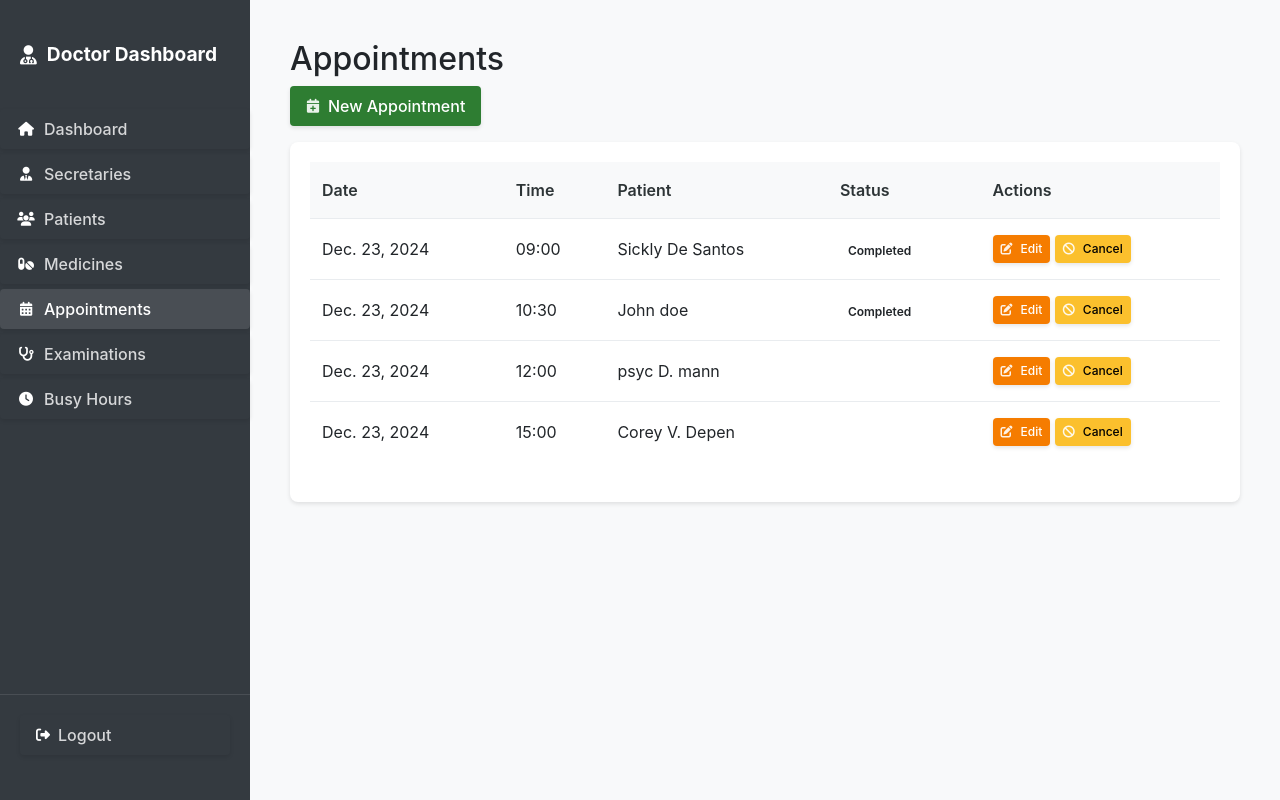
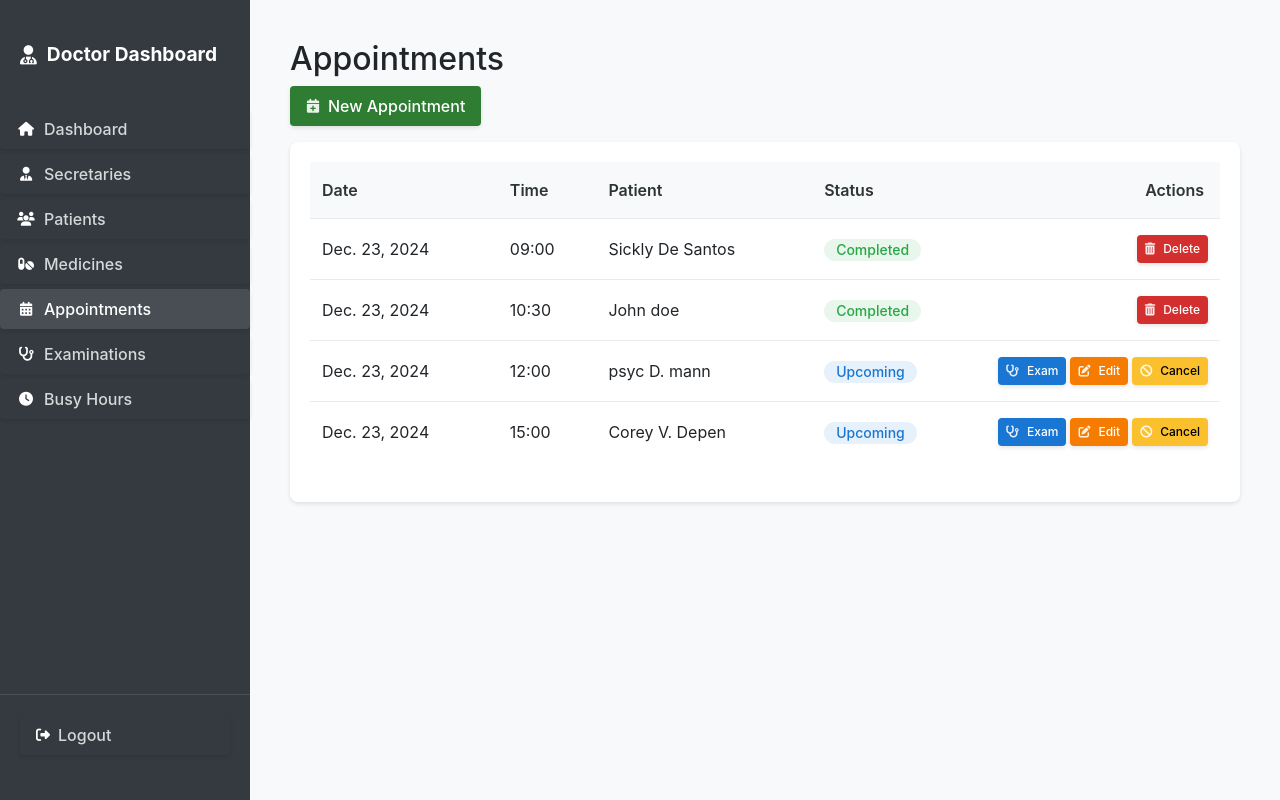
Before and after one commit to ZZSavagelordZZ/itec320_project20801530, a Django app: page /appointments/ in a window 1280 px wide. Run offline with Django 5.2, Linux system fonts and the light colour scheme; a user stored in the database is signed in; data comes from the database, SQL or seed files in the repository; both versions use the stored data as it was after the commit.

Commit message:
checkpoint god knows how much

```diff
--- a/Itec320_project/secretary_dash/views.py
+++ b/Itec320_project/secretary_dash/views.py
@@ -218,37 +218,26 @@
 @user_passes_test(lambda u: u.is_superuser or is_secretary(u))
 def appointment_edit(request, pk):
     appointment = get_object_or_404(Appointment, pk=pk)
+    is_reschedule = request.GET.get('reschedule') == 'true'
+
     if request.method == 'POST':
         form = AppointmentForm(request.POST, instance=appointment)
         if form.is_valid():
-            form.save()
-            messages.success(request, mark_safe(
-                '<div class="message-content">'
-                '<h4>Appointment Updated</h4>'
-                '<p>The appointment has been updated successfully.</p>'
-                '</div>'
-            ))
+            appointment = form.save(commit=False)
+            if is_reschedule:
+                appointment.status = 'upcoming'
+            appointment.save()
+            messages.success(request, 'Appointment updated successfully.')
             return redirect('secretary_dash:appointment_list')
-        else:
-            # Format error messages
-            error_messages = []
-            for field, field_errors in form.errors.items():
-                if field == '__all__':
-                    error_messages.extend(field_errors)
-                else:
-                    error_messages.append(f'<strong>{field}:</strong> {field_errors[0]}')
-
-            if error_messages:
-                error_html = '<div class="message-content"><h4>Appointment Form Errors</h4><ul>'
-                for error in error_messages:
-                    error_html += f'<li>{error}</li>'
-                error_html += '</ul></div>'
-                messages.error(request, mark_safe(error_html))
     else:
         form = AppointmentForm(instance=appointment)
+        if is_reschedule:
+            messages.info(request, 'Rescheduling cancelled appointment.')
+
     return render(request, 'secretary_dash/common/appointment_form.html', {
         'form': form,
-        'title': 'Edit Appointment'
+        'title': 'Edit Appointment',
+        'is_reschedule': is_reschedule
     })
 
 @login_required
--- a/Itec320_project/static/css/main.css
+++ b/Itec320_project/static/css/main.css
@@ -492,112 +492,57 @@
 }
 
 /* Action Column */
-.actions-column {
-    width: 12rem;
-    text-align: right;
-    white-space: nowrap;
-}
-
-.actions-column .btn,
-.actions-column form {
-    display: inline-flex;
-    align-items: center;
-    margin-left: 0.5rem;
-}
-
-.actions-column .btn:first-child {
-    margin-left: 0;
-}
-
-/* Small Buttons in Tables */
-.table-container .btn-sm {
-    padding: 0.25rem 0.5rem;
-    font-size: 0.75rem;
-    height: 1.75rem;
-}
-
-.table-container .btn-sm i {
-    font-size: 0.75rem;
-    margin-right: 0.25rem;
-}
-
-/* Mobile Responsive */
-@media (max-width: 768px) {
-    .table-container {
-        margin: 0.5rem 0;
-    }
-
-    table th,
-    table td {
-        padding: 0.5rem;
-    }
-
-    .actions-column {
-        width: 8rem;
-    }
-
-    .actions-column .btn,
-    .actions-column form {
-        display: block;
-        margin: 0.25rem 0;
-        width: 100%;
-    }
-
-    .actions-column .btn:first-child {
-        margin-top: 0;
-    }
-
-    .actions-column .btn:last-child {
-        margin-bottom: 0;
-    }
-
-    .table-container .btn-sm {
-        width: 100%;
-        justify-content: center;
-    }
-}
-
-/* No Data Message */
-.no-data {
-    text-align: center;
-    padding: 2rem;
-    color: var(--text-muted);
-}
-
-.no-data i {
-    font-size: 2rem;
-    margin-bottom: 0.5rem;
-    display: block;
+.actions {
+    display: flex !important;
+    gap: 0.25rem !important;
+    justify-content: flex-end !important;
+}
+
+.actions .btn,
+.actions form {
+    margin: 0 !important;
+}
+
+.actions form {
+    display: inline-flex !important;
 }
 
 /* Status Badges */
 .badge {
+    padding: 0.25rem 0.75rem;
+    border-radius: 1rem;
+    font-size: 0.875rem;
+    font-weight: 500;
     display: inline-block;
-    padding: 0.25rem 0.5rem;
-    border-radius: 0.25rem;
-    font-size: 0.75rem;
-    font-weight: 600;
-    text-transform: capitalize;
-}
-
-.badge-pending {
-    background-color: var(--warning-light);
-    color: var(--warning-dark);
-}
-
-.badge-confirmed {
-    background-color: var(--success-light);
-    color: var(--success-dark);
+    text-align: center;
+}
+
+.badge-upcoming {
+    background-color: rgba(25, 118, 210, 0.1);
+    color: #1976d2;
 }
 
 .badge-cancelled {
-    background-color: var(--danger-light);
-    color: var(--danger-dark);
+    background-color: rgba(255, 193, 7, 0.1);
+    color: #856404;
 }
 
 .badge-completed {
-    background-color: var(--info-light);
-    color: var(--info-dark);
+    background-color: rgba(40, 167, 69, 0.1);
+    color: #28a745;
+}
+
+/* Mobile Responsive */
+@media (max-width: 48rem) {
+    .actions {
+        flex-direction: column !important;
+        gap: 0.5rem !important;
+    }
+
+    .actions .btn,
+    .actions form {
+        width: 100% !important;
+    }
 }
 
 /* Button Colors */
@@ -1762,10 +1707,6 @@
     }
 
     .actions-column {
-        position: sticky;
-        right: 0;
-        background: white;
-        box-shadow: -0.25rem 0 0.5rem rgba(0, 0, 0, 0.1);
         width: auto;
         min-width: 8.5rem;
         padding-right: 0.75rem !important;
--- a/Itec320_project/templates/secretary_dash/common/appointment_list.html
+++ b/Itec320_project/templates/secretary_dash/common/appointment_list.html
@@ -18,7 +18,7 @@
                 <th>Time</th>
                 <th>Patient</th>
                 <th>Status</th>
-                <th>Actions</th>
+                <th class="actions-column">Actions</th>
             </tr>
         </thead>
         <tbody>
@@ -33,20 +33,36 @@
                         </span>
                     </td>
                     <td class="actions">
-                        {% if appointment.status != 'cancelled' %}
+                        {% if appointment.status == 'upcoming' %}
+                            <a href="{% url 'secretary_dash:examination_create' %}?appointment={{ appointment.id }}" class="btn btn-primary btn-sm">
+                                <i class="fas fa-stethoscope"></i>
+                                <span>Exam</span>
+                            </a>
                             <a href="{% url 'secretary_dash:appointment_edit' appointment.id %}" class="btn btn-edit btn-sm">
                                 <i class="fas fa-edit"></i>
                                 <span>Edit</span>
                             </a>
-                            <form method="post" action="{% url 'secretary_dash:appointment_cancel' appointment.id %}" style="display: inline;">
+                            <form method="post" action="{% url 'secretary_dash:appointment_cancel' appointment.id %}" class="inline-form">
                                 {% csrf_token %}
                                 <button type="submit" class="btn btn-cancel btn-sm" onclick="return confirm('Are you sure you want to cancel this appointment?');">
                                     <i class="fas fa-ban"></i>
                                     <span>Cancel</span>
                                 </button>
                             </form>
+                        {% elif appointment.status == 'cancelled' %}
+                            <a href="{% url 'secretary_dash:appointment_edit' appointment.id %}?reschedule=true" class="btn btn-primary btn-sm">
+                                <i class="fas fa-calendar-check"></i>
+                                <span>Reschedule</span>
+                            </a>
+                            <form method="post" action="{% url 'secretary_dash:appointment_delete' appointment.id %}" class="inline-form">
+                                {% csrf_token %}
+                                <button type="submit" class="btn btn-delete btn-sm" onclick="return confirm('Are you sure you want to delete this appointment?');">
+                                    <i class="fas fa-trash-alt"></i>
+                                    <span>Delete</span>
+                                </button>
+                            </form>
                         {% else %}
-                            <form method="post" action="{% url 'secretary_dash:appointment_delete' appointment.id %}" style="display: inline;">
+                            <form method="post" action="{% url 'secretary_dash:appointment_delete' appointment.id %}" class="inline-form">
                                 {% csrf_token %}
                                 <button type="submit" class="btn btn-delete btn-sm" onclick="return confirm('Are you sure you want to delete this appointment?');">
                                     <i class="fas fa-trash-alt"></i>
```
Also changed, not shown: Itec320_project/templates/secretary_dash/doctor/examination_list.html (+0 -7 lines), Itec320_project/db.sqlite3.
